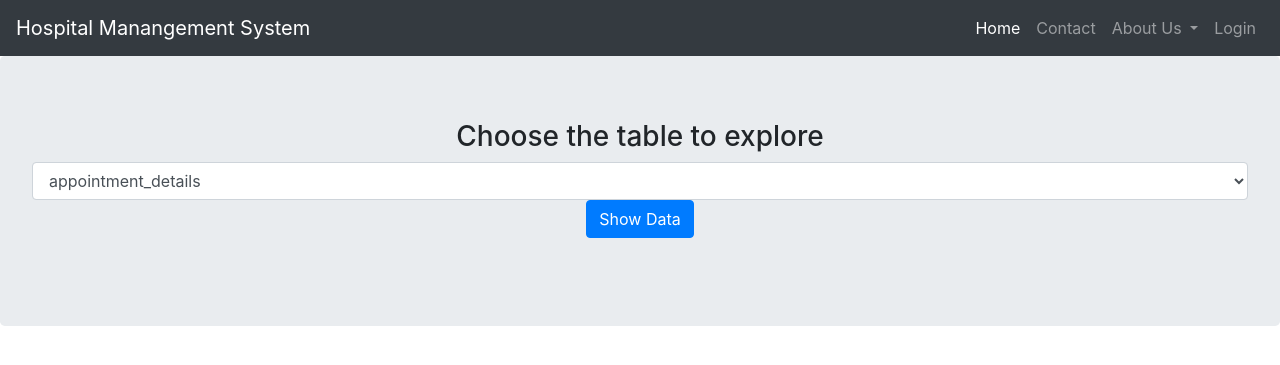
After one commit to manassharma158/Hospital-Database-Management-System, a Flask app: page /admin/view-data in a window 1280 px wide. The commit adds this page. Shown: the top 365 px of the page. Run offline with Flask 2, Linux system fonts and the light colour scheme; tables that the repository leaves empty or names only in its code hold one stand-in row (values such as "Sample post"); some libraries are stand-ins or nearby versions.

Commit message:
DB Explorer Added

```diff
--- a/hospital_dbms/main.py
+++ b/hospital_dbms/main.py
@@ -145,6 +145,16 @@ def book_appointment():
 
 	return render_template('book_appointment.html')
 
+# @app.route('/appointments')
+# def appointments():
+# 	cur = mysql.connection.cursor()
+# 	appointments = cur.execute("SELECT * FROM appointment_details")
+# 	if appointments > 0:
+# 	    appointment_info = cur.fetchall()
+# 	    return render_template('appointments.html', appointment_info = appointment_info)
+#
+# 	return ("<h2>No appointment entry in the database</h2>")
+
 @app.route('/register', methods=['GET', 'POST'])
 def employee_reg():
 	if request.method == 'POST':
@@ -243,6 +253,25 @@ def logout():
     # session.pop('username', None)
     return redirect(url_for('index'))
 
+@app.route('/admin/view-data', methods = ['GET', 'POST'])
+def view_data():
+    cur = mysql.connection.cursor()
+    tables = cur.execute("show full tables where Table_Type = 'BASE TABLE'")
+    tables = cur.fetchall()
+
+    if request.method == 'POST':
+        cur = mysql.connection.cursor()
+        table = request.form['table']
+        print(table)
+        labels = cur.execute("SELECT * FROM INFORMATION_SCHEMA.COLUMNS WHERE TABLE_NAME = \'{}\'".format(table))
+        labels = cur.fetchall()
+        data = cur.execute("SELECT * FROM {}".format(table))
+        data = cur.fetchall()
+        print(labels)
+        return render_template('view-data.html', tables=tables, table=table, labels=labels, data=data)
+    print(tables)
+    return render_template('view-data.html', tables = tables)
+
 if __name__ == '__main__':
     app.secret_key = 'super secret key'
     # app.config['SESSION_TYPE'] = 'filesystem'
--- a/hospital_dbms/templates/login.html
+++ b/hospital_dbms/templates/login.html
@@ -3,7 +3,7 @@
 {% block content %}
 
 <div class='container'>
-              </br></br></br>
+     </br></br></br>
 
      {% if msg == 'Incorrect LoginID or Password!' %}
      <div class="alert alert-danger">{{ msg }}</div>
--- a/hospital_dbms/templates/patient_index.html
+++ b/hospital_dbms/templates/patient_index.html
@@ -22,7 +22,7 @@
 				<div class="card-body">
 					<h5 class="card-title">Patient Details</h5>
 					<p class="card-text">All Patient information</p>
-					<a href="/patients" class="btn btn-primary">here</a>
+					<a href="/patients" class="btn btn-primary">View</a>
 				</div>
 			</div>
 		</div>
--- /dev/null
+++ b/hospital_dbms/templates/view-data.html
@@ -0,0 +1,51 @@
+{% extends 'base.html' %}
+
+{% block content %}
+
+<div class="jumbotron text-center">
+
+<h3>Choose the table to explore</h3>
+
+<form method="POST" action="/admin/view-data">
+
+  <!-- <label for="designation">Designation</label> -->
+  <select class="form-control" id='table' name='table'>
+    {% for table in tables %}
+    <option>{{table[0]}}</option>
+    {% endfor %}
+  </select>
+  <input type="submit" value='Show Data' class="btn btn-primary">
+
+</form>
+<br>
+
+  {% if table %}
+
+  <h3>{{ table }} table </h3>
+<br>
+  <div class="container text-center">
+  	<table class='table table-striped' border="1">
+
+  	  <tr class='thead-dark'>
+        {% for label in labels %}
+  	    <th scope="col">{{label[3]}}</th>
+        {% endfor %}
+  	  </tr>
+
+  	  {% for entry in data %}
+  	  <tr>
+        {% for col in entry %}
+  	    <td>{{ col }}</td>
+  	     {% endfor %}
+  	  </tr>
+  	  {% endfor %}
+  	</table>
+  </div>
+
+  {% endif%}
+
+
+</div>
+
+
+{% endblock %}
```
Also changed, not shown: hospital_dbms/templates/admin_index.html (+5 -2 lines).
